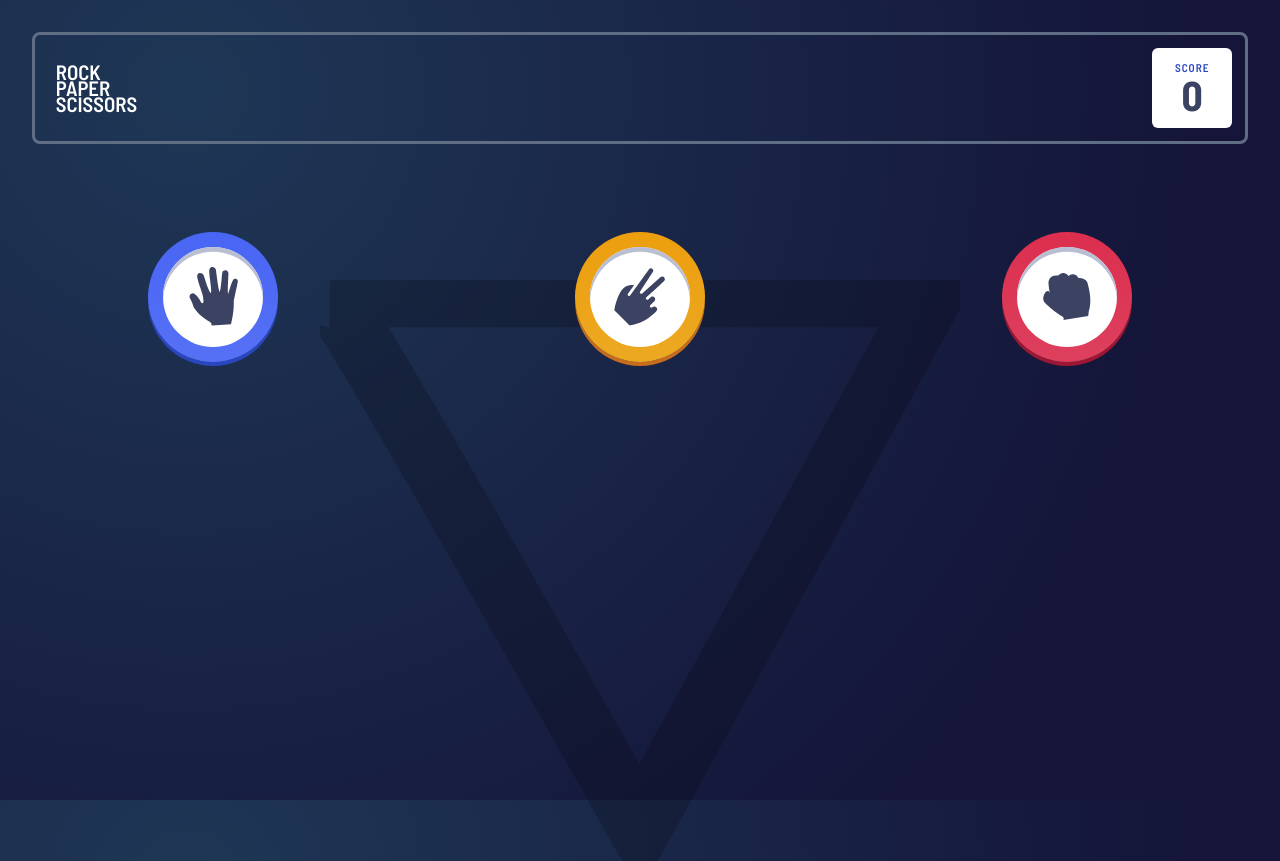
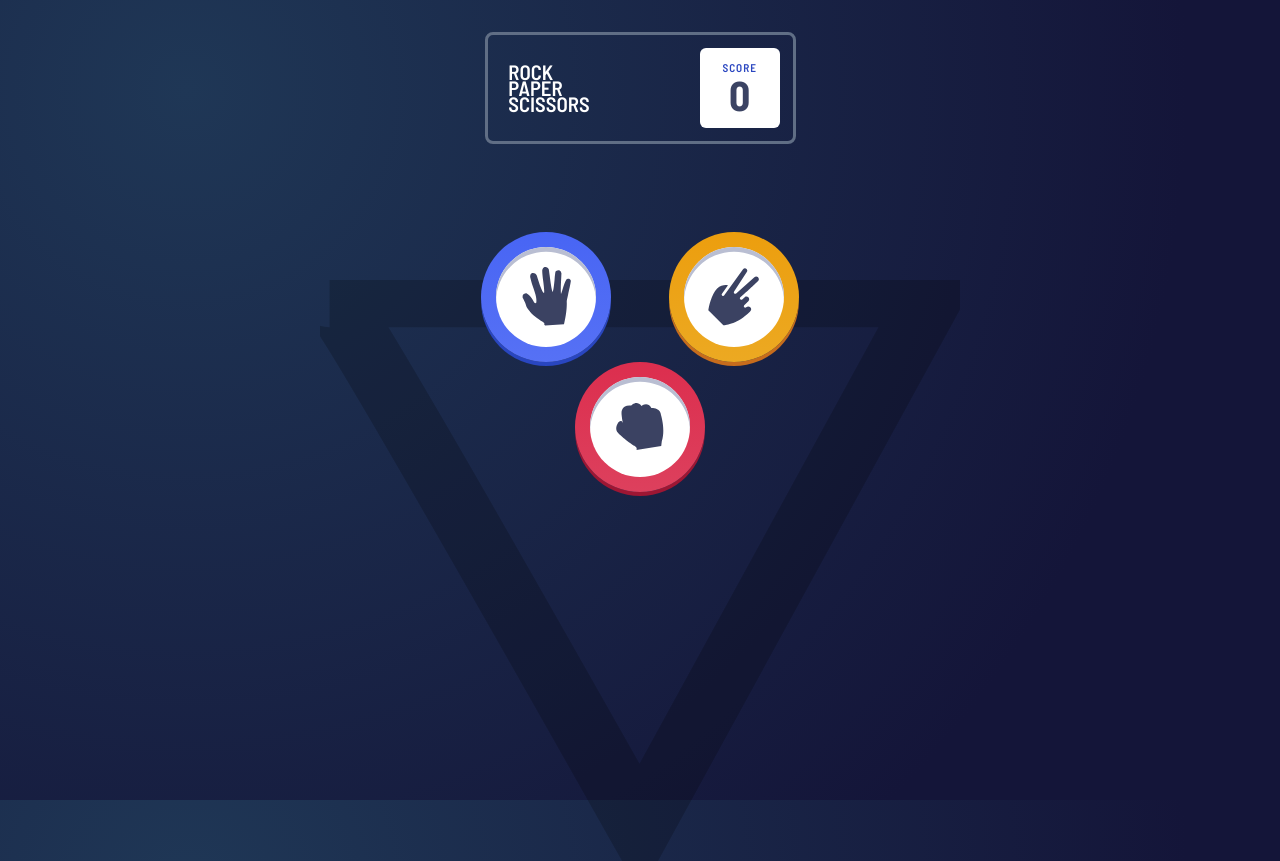
Before and after one commit to m-baez/Game-rock-paper-scissors, a plain HTML site: page index.html in a window 1280 px wide. Drawn offline with Linux system fonts and the light colour scheme.

Commit message:
minor fixes

```diff
--- a/css/game.css
+++ b/css/game.css
@@ -20,7 +20,8 @@ body {
 .game {
   display: flex;
   flex-direction: column;
-  width: 100%;
+  max-width: 375px;
+  margin: auto;
 }
 
 /* --- Estilos de header general --- */
@@ -181,3 +182,114 @@ body {
   font-size: 3.2em;
   margin-bottom: 0.3em;
 }
+
+/* @media (min-width: 600px) {
+  body {
+    padding: 0;
+    overflow: hidden;
+  }
+  .top {
+    border-radius: 10px;
+    padding: 20px 30px;
+  }
+
+  .top .logo img {
+    max-width: 100%;
+  }
+  .score {
+    border-radius: 10px;
+    padding: 15px 30px;
+  }
+  .score h2 {
+    font-size: 2rem;
+  }
+  .game {
+    width: var(--desktop);
+    width: 1000px;
+    padding: 15px;
+  }
+  .game__board {
+    background-size: auto;
+    padding: 4rem 0;
+  }
+  .button-main {
+    padding: 20px;
+    width: 180px;
+    height: 180px;
+  }
+  .button-paper,
+  .button-scissors,
+  .button-rock {
+    width: 140px;
+    height: 140px;
+    box-shadow: inset 0em 0.5em #b9bed2;
+  }
+  .button-main img {
+    width: auto;
+  }
+  .paper .button-main {
+    box-shadow: 0px 7px 0px #2946c0;
+  }
+  .scissors .button-main {
+    box-shadow: 0px 7px 0px #c76c1c;
+  }
+  .rock .button-main {
+    box-shadow: 0px 7px 0px #9d1633;
+  }
+  .rules-block {
+    justify-content: flex-end;
+  }
+
+  .modal-content {
+    width: 40%;
+  }
+
+  .results-block .user,
+  .results-block .comp {
+    display: flex;
+    flex-direction: column;
+  }
+  .results-block h2 {
+    font-size: 2rem;
+    letter-spacing: 1px;
+    padding: 0;
+    margin-bottom: 1rem;
+  }
+  .results-block button {
+    padding: 15px 50px;
+    font-size: 1.2rem;
+  }
+
+  .results-block .comp .comp-choice .preview {
+    width: 200px;
+    height: 200px;
+    margin: 45px 0;
+  }
+  .results-block .button-main {
+    width: 250px;
+    height: 250px;
+    border-radius: 200px;
+  }
+  .results-block .button-main a {
+    width: 180px;
+    height: 180px;
+    border-radius: 200px;
+  }
+  .results-block .button-main a img {
+    width: 80px;
+  }
+  .results-block .show-result {
+    order: 0;
+    padding-top: 0;
+  }
+
+  .winner-wrapper {
+    top: 70px;
+    width: 160px;
+    height: 160px;
+  }
+
+  .attribution {
+    padding: 2rem 0;
+  }
+} */
```
